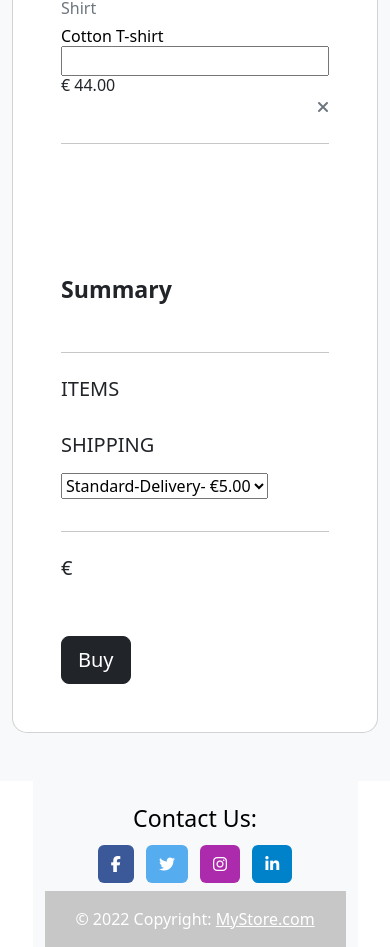
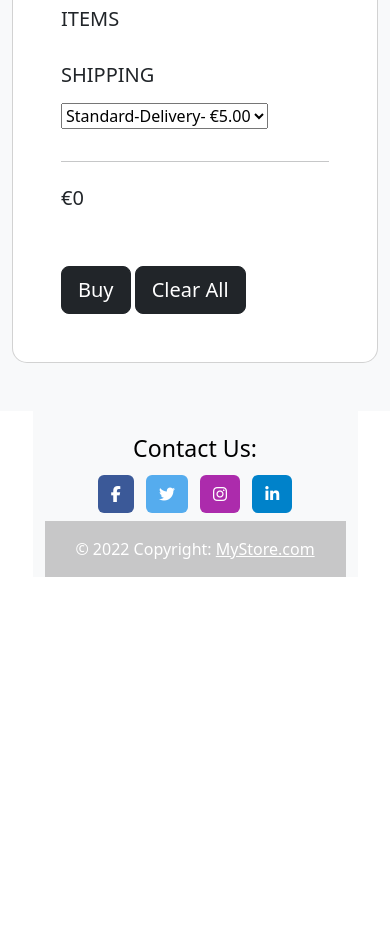
Before and after one commit to anani92/Python-project, a Django app: page /cart in a window 390 px wide. Shown: the part 585-1532 px from the top of the page. After the commit the page ends 1162 px from the top, so only its background shows below. Run offline with Django 3.2, Linux system fonts and the light colour scheme; some libraries are stand-ins or nearby versions.

Commit message:
added cart functionality

```diff
--- a/storeapp/templates/store/cart.html
+++ b/storeapp/templates/store/cart.html
@@ -32,7 +32,7 @@
               <div
                 class="col-md-4 d-flex justify-content-center justify-content-md-start mb-3 mb-md-0"
               >
-                <a href="#!" class="ms-md-2 text-success text-decoration-none">
+                <a href="/" class="ms-md-2 text-success text-decoration-none">
                   <h1>MyStore</h1>
                 </a>
               </div>
@@ -56,23 +56,33 @@
               >
                 <div class="d-flex my-2">
                   <!-- Cart -->
-                  <a class="text-reset me-3" href="#">
+                  <a class="text-reset me-3" href="/cart">
                     <span><i class="fas fa-shopping-cart"></i></span>
                     <span
                       class="badge rounded-pill badge-notification bg-danger"
-                      >1</span
+                      >0</span
                     >
                   </a>
 
                   <!-- User -->
-                  <a href="/login" class="btn btn-outline-success btn-sm"
+                  <a href="/logout" class="btn btn-outline-success btn-sm"
                     >Log out</a
                   >
-                  <a
-                    href="/signup"
-                    class="btn btn-success btn-sm mx-2 rounded-pill"
-                    >My Account</a
-                  >
+                  {% if request.session.seller_id %}
+                <a
+                class="btn btn-success btn-sm mx-2 rounded-pill"
+                  href="/seller"
+                >
+                My Account
+                </a>
+                {%else%}
+                <a
+                class="btn btn-success btn-sm mx-2 rounded-pill"
+                  href="/customer_profile"
+                >
+                My Account
+                </a>
+                {%endif%}
                 </div>
               </div>
             </div>
@@ -108,21 +118,15 @@
               </li>
               `
               <li class="nav-item me-2 me-lg-0 d-none d-md-inline-block mx-4">
-                <a class="nav-link" href="#">Sales</a>
+                <a class="nav-link" href="/all_products">Sales</a>
               </li>
               <li class="nav-item me-2 me-lg-0 d-none d-md-inline-block mx-4">
-                <a class="nav-link" href="#">About</a>
+                <a class="nav-link" href="/about">About</a>
               </li>
               <li class="nav-item me-2 me-lg-0 d-none d-md-inline-block mx-4">
-                <a class="nav-link" href="#">Contact</a>
+                <a class="nav-link" href="/#contact">Contact</a>
               </li>
-              <li class="nav-item me-2 me-lg-0 d-none d-md-inline-block mx-5">
-                <a
-                  class="nav-link btn btn-warning font-weight-bold"
-                  href="/seller_signup"
-                  >Seller Account</a
-                >
-              </li>
+
             </ul>
           </div>
         </nav>
@@ -145,9 +149,11 @@
                         class="d-flex justify-content-between align-items-center mb-5"
                       >
                         <h1 class="fw-bold mb-0 text-black">Shopping Cart</h1>
-                        <h6 class="mb-0 text-muted">items</h6>
+                        <h6 class="mb-0 text-muted">{{items_in_cart}} items</h6>
                       </div>
                       <hr class="my-4" />
+                      {% for product_id,val in cart.items %}
+
                       <div
                         class="row mb-4 d-flex justify-content-between align-items-center"
                       >
@@ -158,28 +164,34 @@
                             alt="Cotton T-shirt"
                           />
                         </div>
+
                         <div class="col-md-3 col-lg-3 col-xl-3">
-                          <h6 class="text-muted">Shirt</h6>
+                          <h6 class="text-muted">$</h6>
                           <h6 class="text-black mb-0">Cotton T-shirt</h6>
                         </div>
+
                         <div class="col-md-3 col-lg-3 col-xl-2 d-flex">
                           <input
                             type="number"
-                            name="item_quantity"
+                            min="1"
+                            name="quantity"
                             class="w-100"
                           />
                         </div>
                         <div class="col-md-3 col-lg-2 col-xl-2 offset-lg-1">
-                          <h6 class="mb-0">€ 44.00</h6>
+                          <h6 class="mb-0">{{val.price}}</h6>
                         </div>
                         <div class="col-md-1 col-lg-1 col-xl-1 text-end">
-                          <a href="#!" class="text-muted"
+                          <a href="/cart_item_clear/{{product.product_id}}" class="text-muted"
                             ><i class="fas fa-times"></i
                           ></a>
                         </div>
                       </div>
+                      <hr class="my-4" />
+                      {% endfor %}
 
-                      <hr class="my-4" />
+
+
                     </div>
                   </div>
                   <div class="col-lg-4 bg-grey">
@@ -210,7 +222,14 @@
                         class="btn btn-dark btn-block btn-lg"
                         data-mdb-ripple-color="dark"
                       >
-                        Buy
+                        <form  action="/place_order"  method='POST'>Buy</form>
+                      </button>
+                      <button
+                        type="button"
+                        class="btn btn-dark btn-block btn-lg"
+                        data-mdb-ripple-color="dark"
+                      >
+                        <a href="/cart_cart_clear" style="color:#fff; text-decoration: none;">Clear All</a>
                       </button>
                     </div>
                   </div>
--- a/storeapp/views.py
+++ b/storeapp/views.py
@@ -1,10 +1,9 @@
 from django.shortcuts import render, redirect
 from django.contrib import messages
-from storeapp.models import Customer, Seller, Product, Product_category, Order
+from storeapp.models import Customer, Order_item, Seller, Product, Product_category, Order
 from storeapp.models import Seller
 import bcrypt
 from utils.views import Cart
-
 
 def index(request):
 
@@ -13,7 +12,7 @@
 
 def home(request):
     context = {}
-    # cart = Cart()
+    cart = Cart(request)
     if 'seller_id' in request.session:
         seller = Seller.objects.get(id=request.session['seller_id'])
         if seller:
@@ -179,17 +178,20 @@
 
 
 def customer_profile(request):
-    customer = Customer.objects.get(id=request.session['customer_id'])
-    context = {
-        'customer': customer,
-        'orders': customer.orders.all(),
-    }
-    return render(request, 'store/customer.html', context)
-
+    if 'customer_id' in request.session:
+        customer = Customer.objects.get(id=request.session['customer_id'])
+        context = {
+            'customer': customer,
+            'orders': customer.orders.all(),
+        }
+        return render(request, 'store/customer.html', context)
+    elif 'seller_id' in request.session:
+        return redirect('/seller')
+    return redirect('/login_customer')
 
 def seller_profile(request):
-    seller = Seller.objects.get(id=request.session['seller_id'])
     if 'seller_id' in request.session:
+        seller = Seller.objects.get(id=request.session['seller_id'])
         context = {
             'seller': seller,
             'categories': Product_category.objects.all()
@@ -202,7 +204,7 @@
 # @login_required(login_url="/login/login")
 def add_to_cart(request):
     product_id = request.POST.get('product_id')
-    quantity = request.POST.get('quantity')
+    quantity = int(request.POST.get('quantity'))
     product = Product.objects.get(id=product_id)
     print(product.name , 'hello')
     cart = Cart(request)
@@ -215,7 +217,7 @@
     cart = request.session
     product = Product.objects.get(id=id)
     cart.remove(product)
-    return redirect("cart")
+    return redirect("/cart")
 
 
 # @login_required(login_url="/login/login")
@@ -223,7 +225,7 @@
     cart = Cart(request)
     product = Product.objects.get(id=id)
     cart.cart.get(product.id)['quantity'] -= 1
-    return redirect("cart")
+    return redirect("/cart")
 
 
 # @login_required(login_url="/login/login")
@@ -231,38 +233,43 @@
     cart = Cart(request)
     product = Product.objects.get(id=id)
     cart.cart.get(product.id)['quantity'] -= 1
-    return redirect("cart")
+    return redirect("/cart")
 
 
 # @login_required(login_url="/login/login")
 def cart_clear(request):
     cart = Cart(request)
     cart.clear()
-    return redirect("cart_detail")
+    return redirect("/cart")
 
 
 # @login_required(login_url="/login/login")
 def show_cart(request):
     cart = Cart(request)
     context = {
-        'cart': cart.cart,
+        'cart': iter(cart),
         'total': cart.get_total_price(),
         'items_in_cart': len(cart),
+
     }
-    return render(request, 'store/cart.html')
+    return render(request, 'store/cart.html',context)
 
 
 # @login_required
 def place_order(request):
-    cart = request.session['cart']
-    customer = request.session['customer']
-    total = [quantity * product.price for quantity, product in cart.items()]
+    cart = Cart(request)
+    customer_id = request.session['customer_id']
+    customer = Customer.objects.get(id=customer_id)
+    total = cart.get_total_price()
     new_order = Order.objects.create(
         customer=customer,
         total=sum(total),
     )
-    for item in cart:
+    items_id = [item.id for item in cart.cart]
+    order_items = Product.objects.filter(id__in=items_id)
+    for item in order_items:
         new_order.order_items.add(item)
+        print(item.id)
     new_order.save()
     customer.orders.add(new_order)
     return redirect('/customer_profile')
--- a/utils/views.py
+++ b/utils/views.py
@@ -20,8 +20,8 @@
         product_id = str(product.id)
         if product_id not in self.cart:
             self.cart[product_id] = {'quantity': 0,
-                                     'price': str(product.price)}
-            self.cart[product_id]['quantity'] = quantity
+                                     'price': product.price}
+            self.cart[product_id]['quantity'] = int(quantity)
         else:
             self.cart[product_id]['quantity'] += int(quantity)
         self.save()
@@ -44,14 +44,16 @@
 
         for item in self.cart.values():
             item['price'] = Decimal(item['price'])
-            item['total_price'] = item['price'] * item['quantity']
+            print(item['price'])
+            item['total_price'] = item['price'] * int(item['quantity'])
             yield item
 
     def __len__(self):
-        return sum(item['quantity'] for item in self.cart.values())
+        return sum(int(item['quantity']) for item in self.cart.values())
 
     def get_total_price(self):
-        return sum(Decimal(item['price']) * item['quantity'] for item in self.cart.values())
+
+        return sum(Decimal(item['price']) * int(item['quantity']) for item in self.cart.values())
 
     def clear(self):
         # remove cart from session
```
Also changed, not shown: storeapp/templates/store/customer.html (+19 -18 lines).
